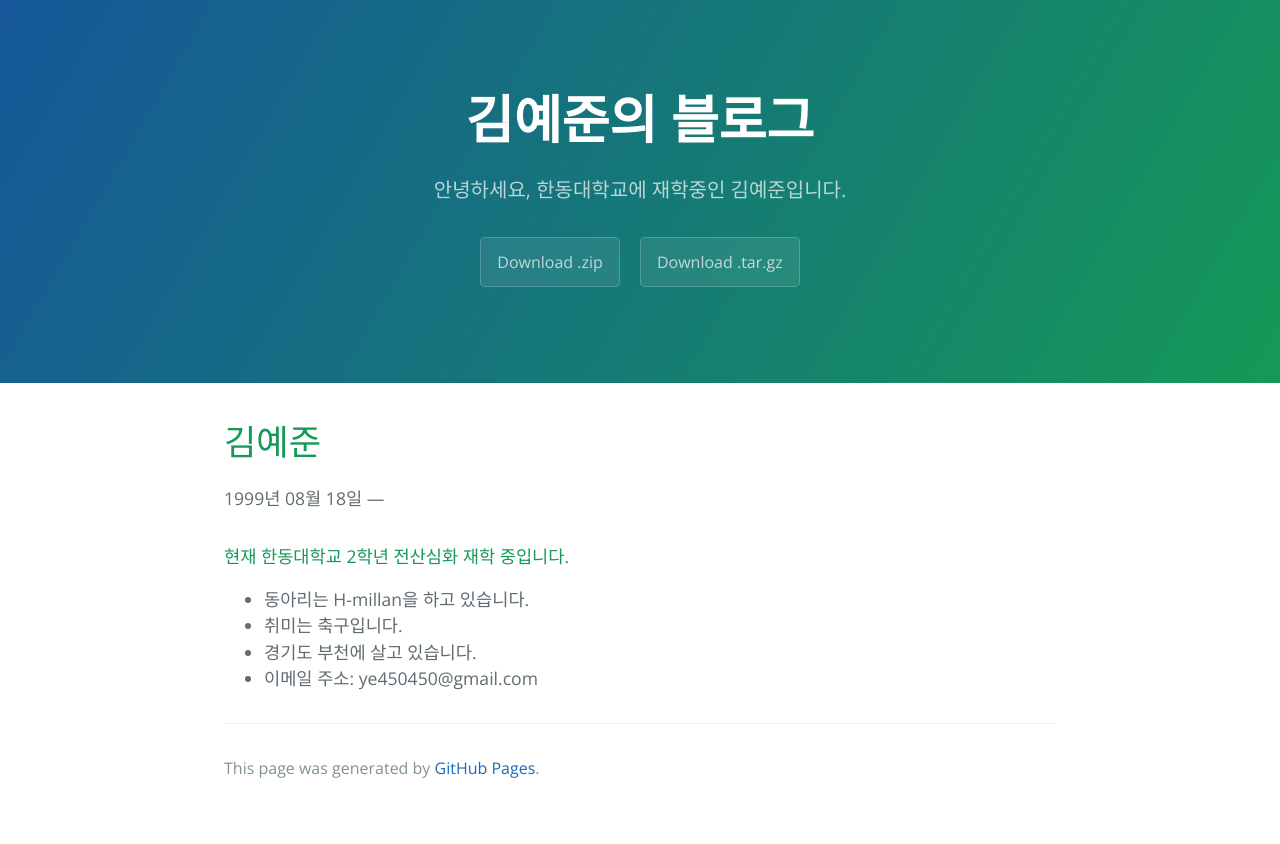
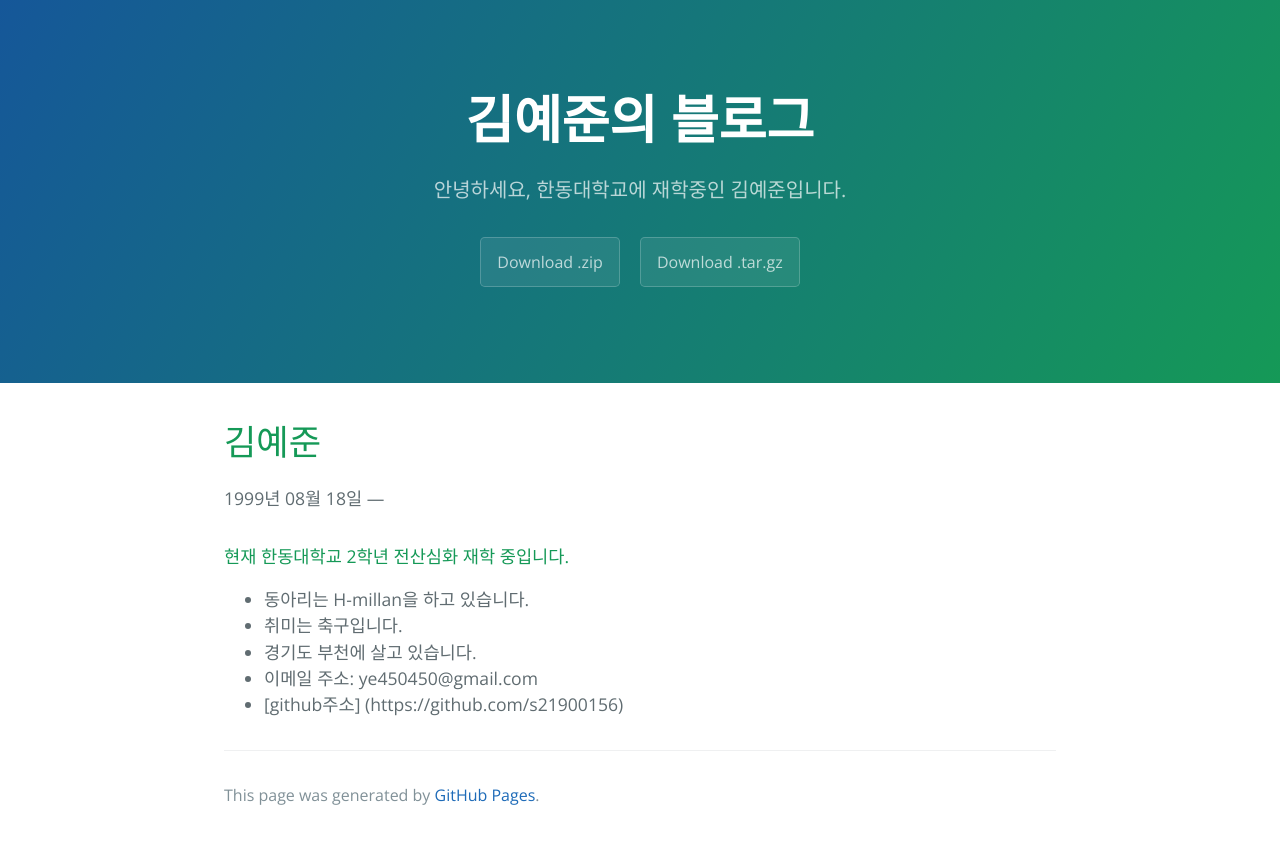
Before and after one commit to s21900156/s21900156.github.io, a Jekyll site: the page built from post.md, in a window 1280 px wide. Shown: the top 844 px of the page. Built offline with Jekyll 4.4.1, drawn with Linux system fonts in a browser that asks for light colours.

Commit message:
Update post.md

```diff
--- a/post.md
+++ b/post.md
@@ -17,3 +17,4 @@ last_modified_at: {{ page.last_modified_at }}
 + 취미는 축구입니다.
 + 경기도 부천에 살고 있습니다.
 + 이메일 주소: ye450450@gmail.com
++ [github주소] (https://github.com/s21900156)
```
